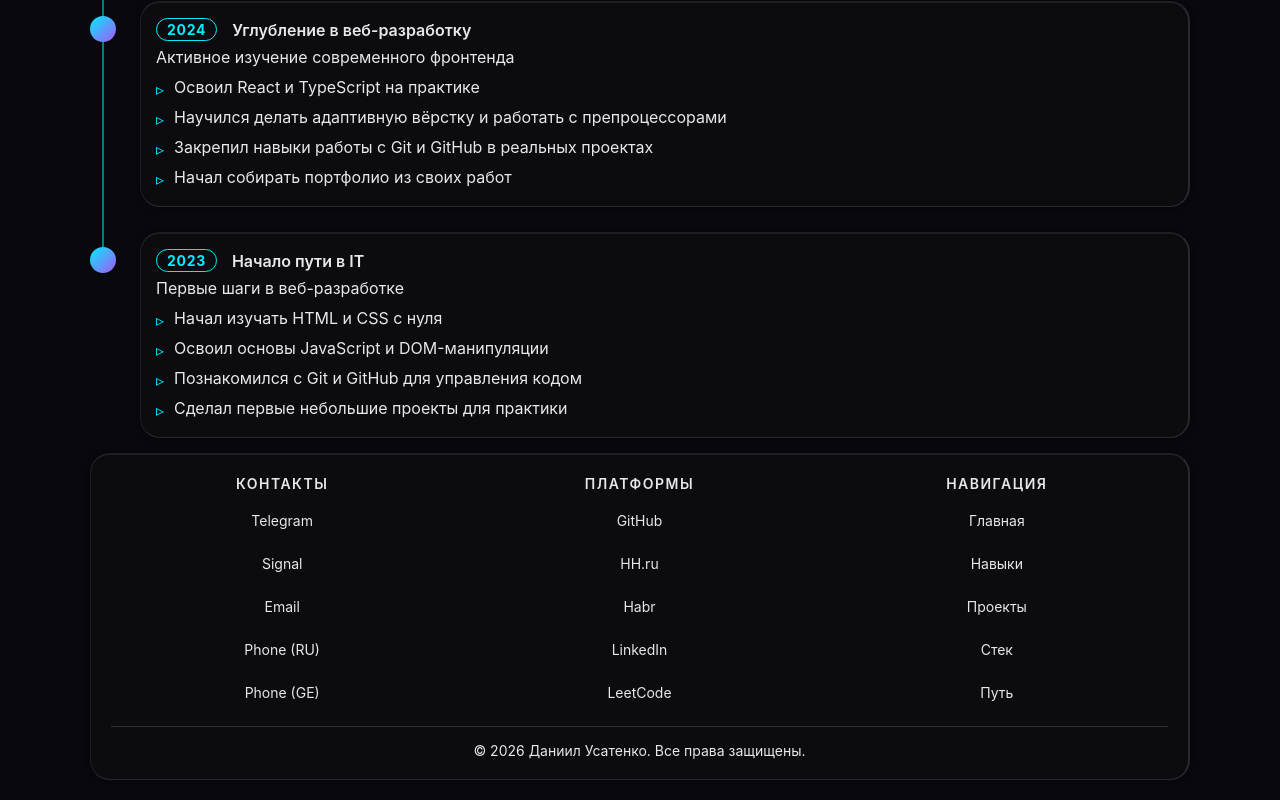
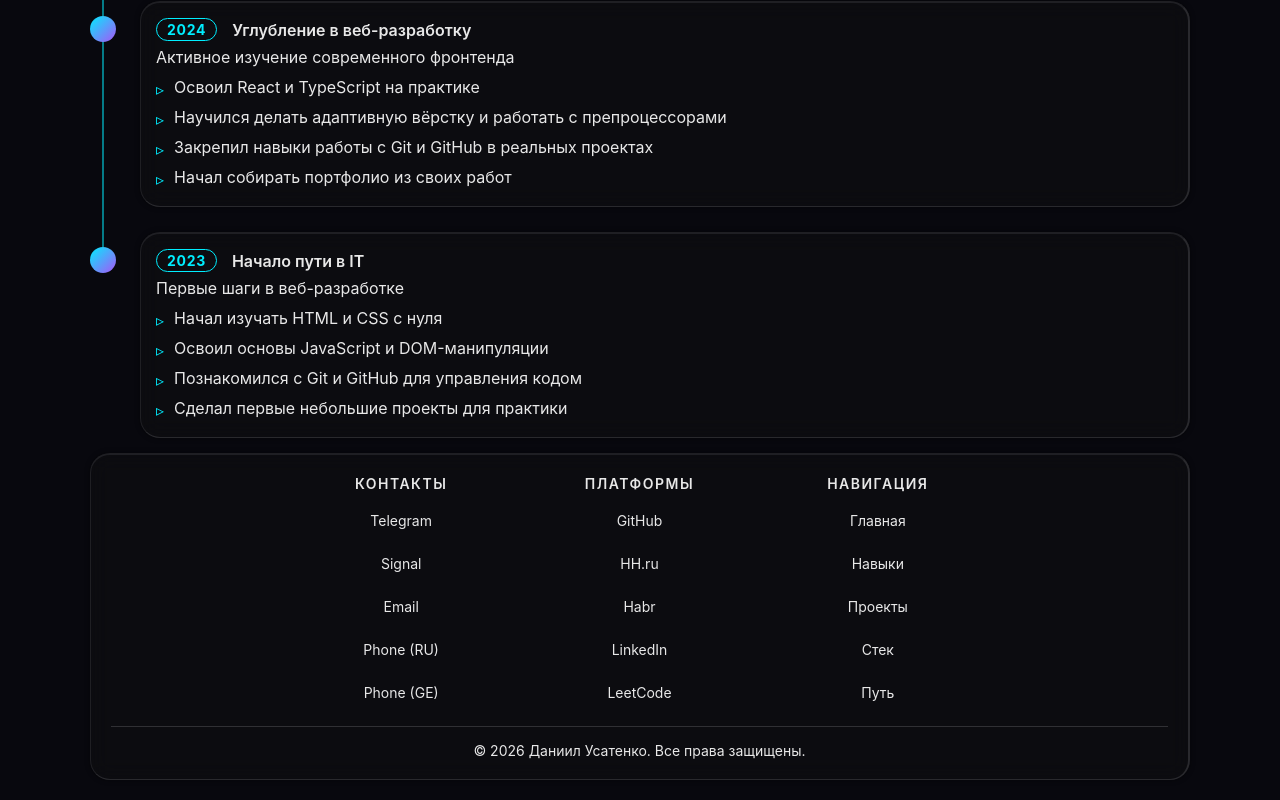
Before and after one commit to daniilusatenko/business-card, a React (Vite) app: page / in a window 1280 px wide. Shown: the part 3989-4789 px from the top of the page. Built offline with nearby package versions, Linux system fonts and the light colour scheme; a web font is replaced by a local one.

Commit message:
fix(ui): rename header theme-toggle class, refactor footer grid and stack responsiveness

```diff
--- a/src/sections/Footer/Footer.module.scss
+++ b/src/sections/Footer/Footer.module.scss
@@ -7,17 +7,15 @@
 
   &__container {
     display: flex;
-    flex-wrap: wrap;
-    align-items: stretch;
+    justify-content: center;
   }
 
-  &__left {
+  &__grid {
     display: grid;
-    flex: 1 1 100%;
     gap: $spacing-md;
     grid-template-columns: repeat(3, 1fr);
-    align-content: center;
-    justify-items: center;
+    width: 100%;
+    max-width: 700px;
   }
 
   &__column {
@@ -56,8 +54,8 @@
     padding-top: $spacing-md;
   }
 
-  @media (width <= 768px) {
-    &__left {
+  @media (max-width: 500px) {
+    &__grid {
       grid-template-columns: 1fr 1fr;
     }
 
--- a/src/sections/Footer/Footer.tsx
+++ b/src/sections/Footer/Footer.tsx
@@ -15,7 +15,7 @@ export default function Footer() {
   return (
     <footer id="footer" className={styles.footer}>
       <div className={styles["footer__container"]}>
-        <div className={styles["footer__left"]}>
+        <div className={styles["footer__grid"]}>
           <div className={styles["footer__column"]}>
             <h3 className={styles["footer__heading"]}>Контакты</h3>
             <div className={styles["footer__links"]}>
--- a/src/sections/Header/Header.module.scss
+++ b/src/sections/Header/Header.module.scss
@@ -84,7 +84,7 @@
     }
   }
 
-  &__toggle {
+  &__theme-toggle {
     width: 35px;
     height: 30px;
     padding: 0;
@@ -156,7 +156,7 @@
       }
     }
 
-    &__toggle {
+    &__theme-toggle {
       margin: 5px;
 
       img {
--- a/src/sections/Stack/Stack.module.scss
+++ b/src/sections/Stack/Stack.module.scss
@@ -50,6 +50,6 @@
 
 @media (width <= 550px) {
   .stack__grid {
-    grid-template-columns: repeat(auto-fill, minmax(75px, 1fr));
+    grid-template-columns: repeat(auto-fill, minmax(3, 1fr));
   }
 }
```
